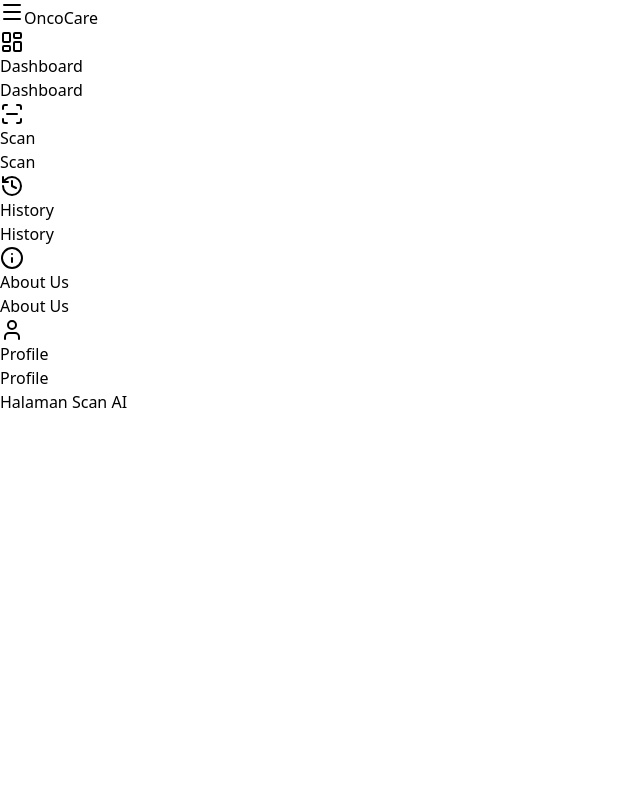
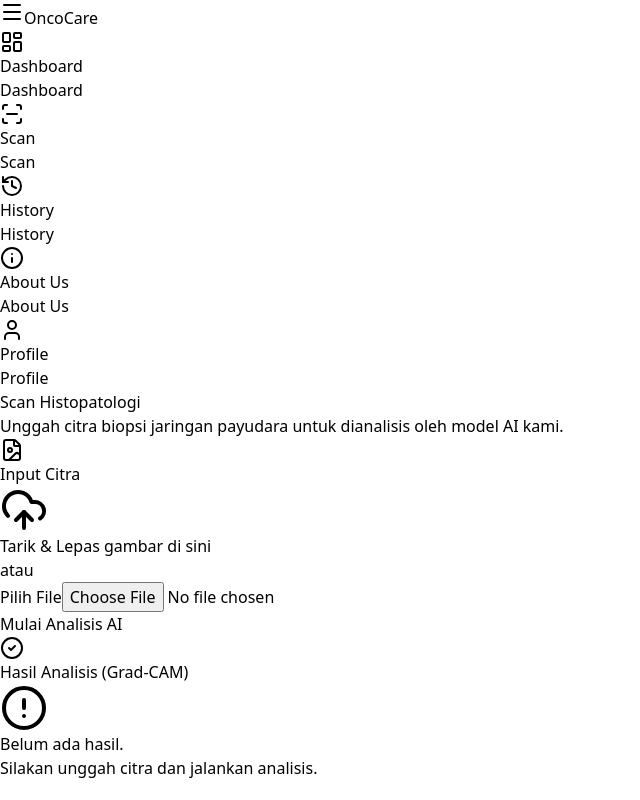
Before and after one commit to Mycticount-X/OncoCare, a React (Vite) app in the folder Frontend/: page /scan in a window 1280 px wide. Shown: the whole page, without its empty margins (0-640 px from the left). Built offline with nearby package versions, Linux system fonts and the light colour scheme.

Commit message:
Update: Scanning Page & Backend Placeholder

```diff
--- a/Frontend/src/App.tsx
+++ b/Frontend/src/App.tsx
@@ -1,9 +1,8 @@
 import { BrowserRouter as Router, Routes, Route } from 'react-router-dom';
 import Navbar from './components/Navbar';
+import Scan from './pages/Scan';
 
-// Placeholder untuk 5 halaman (Nanti bisa dipisah ke file masing-masing di folder src/pages/)
 const Dashboard = () => <div className="p-8 text-2xl font-bold">Halaman Dashboard</div>;
-const Scan = () => <div className="p-8 text-2xl font-bold">Halaman Scan AI</div>;
 const History = () => <div className="p-8 text-2xl font-bold">Halaman Riwayat Pemeriksaan</div>;
 const AboutUs = () => <div className="p-8 text-2xl font-bold">Halaman Tentang Kami</div>;
 const Profile = () => <div className="p-8 text-2xl font-bold">Halaman Profil Pengguna</div>;
@@ -12,10 +11,7 @@
   return (
     <Router>
       <div className="flex h-screen bg-gray-50">
-        {/* Sidebar / Navbar di kiri */}
         <Navbar />
-
-        {/* Area Konten Utama di kanan */}
         <div className="flex-1 overflow-y-auto">
           <Routes>
             <Route path="/" element={<Dashboard />} />
--- /dev/null
+++ b/Frontend/src/pages/Scan.tsx
@@ -0,0 +1,169 @@
+import { useState, type DragEvent, type ChangeEvent } from 'react';
+import { UploadCloud, FileImage, Loader2, AlertCircle, CheckCircle2 } from 'lucide-react';
+
+interface ScanResult {
+    prediction: string;
+    confidence: number;
+    gradcam_image: string;
+}
+
+export default function Scan() {
+    const [selectedFile, setSelectedFile] = useState<File | null>(null);
+    const [previewUrl, setPreviewUrl] = useState<string | null>(null);
+    const [isLoading, setIsLoading] = useState<boolean>(false);
+    const [result, setResult] = useState<ScanResult | null>(null);
+    const [error, setError] = useState<string | null>(null);
+
+    const handleDragOver = (e: DragEvent<HTMLDivElement>) => {
+        e.preventDefault();
+    };
+
+    const handleDrop = (e: DragEvent<HTMLDivElement>) => {
+        e.preventDefault();
+        if (e.dataTransfer.files && e.dataTransfer.files[0]) {
+            handleFile(e.dataTransfer.files[0]);
+        }
+    };
+
+    const handleChange = (e: ChangeEvent<HTMLInputElement>) => {
+        if (e.target.files && e.target.files[0]) {
+            handleFile(e.target.files[0]);
+        }
+    };
+
+    const handleFile = (file: File) => {
+        if (!file.type.startsWith('image/')) {
+            setError('Mohon unggah file berupa gambar (JPEG/PNG).');
+            return;
+        }
+        setError(null);
+        setResult(null);
+        setSelectedFile(file);
+        setPreviewUrl(URL.createObjectURL(file));
+    };
+
+    const handleScan = async () => {
+        if (!selectedFile) return;
+
+        setIsLoading(true);
+        setError(null);
+
+        const formData = new FormData();
+        formData.append('file', selectedFile);
+
+        try {
+            const response = await fetch('http://localhost:8000/api/scan', {
+                method: 'POST',
+                body: formData,
+            });
+
+            if (!response.ok) {
+                throw new Error('Terjadi kesalahan pada server.');
+            }
+
+            const data = await response.json();
+            setResult(data.result);
+        } catch (err) {
+            setError('Gagal terhubung ke server backend. Pastikan FastAPI berjalan.');
+            console.error(err);
+        } finally {
+            setIsLoading(false);
+        }
+    };
+
+    return (
+        <div className="p-8 max-w-5xl mx-auto">
+            <div className="mb-8">
+                <h1 className="text-3xl font-bold text-gray-800">Scan Histopatologi</h1>
+                <p className="text-gray-500 mt-2">Unggah citra biopsi jaringan payudara untuk dianalisis oleh model AI kami.</p>
+            </div>
+
+            <div className="grid grid-cols-1 md:grid-cols-2 gap-8">
+                <div className="bg-white p-6 rounded-2xl shadow-sm border">
+                    <h2 className="text-xl font-semibold mb-4 flex items-center gap-2">
+                        <FileImage className="text-blue-500" /> Input Citra
+                    </h2>
+
+                    <div
+                        onDragOver={handleDragOver}
+                        onDrop={handleDrop}
+                        className={`border-2 border-dashed rounded-xl p-8 text-center transition-colors cursor-pointer
+                            ${previewUrl ? 'border-blue-300 bg-blue-50' : 'border-gray-300 hover:border-blue-400 hover:bg-gray-50'}`}
+                    >
+                        {previewUrl ? (
+                            <img src={previewUrl} alt="Preview" className="max-h-64 mx-auto rounded-lg shadow-sm" />
+                        ) : (
+                            <div className="flex flex-col items-center justify-center py-8">
+                                <UploadCloud size={48} className="text-gray-400 mb-4" />
+                                <p className="text-gray-600 font-medium">Tarik & Lepas gambar di sini</p>
+                                <p className="text-gray-400 text-sm mt-1">atau</p>
+                                <label className="mt-4 bg-blue-600 text-white px-4 py-2 rounded-lg cursor-pointer hover:bg-blue-700 transition-colors">
+                                    Pilih File
+                                    <input type="file" className="hidden" accept="image/*" onChange={handleChange} />
+                                </label>
+                            </div>
+                        )}
+                    </div>
+
+                    {error && (
+                        <div className="mt-4 p-3 bg-red-50 text-red-600 rounded-lg flex items-center gap-2 text-sm">
+                            <AlertCircle size={16} /> {error}
+                        </div>
+                    )}
+
+                    <button
+                        onClick={handleScan}
+                        disabled={!selectedFile || isLoading}
+                        className={`w-full mt-6 py-3 rounded-xl font-semibold flex justify-center items-center gap-2 transition-all
+                            ${!selectedFile ? 'bg-gray-200 text-gray-400 cursor-not-allowed' :
+                                isLoading ? 'bg-blue-400 text-white cursor-wait' : 'bg-blue-600 text-white hover:bg-blue-700 shadow-md hover:shadow-lg'}`}
+                    >
+                        {isLoading ? <><Loader2 className="animate-spin" /> Menganalisis...</> : 'Mulai Analisis AI'}
+                    </button>
+                </div>
+
+                <div className="bg-white p-6 rounded-2xl shadow-sm border flex flex-col">
+                    <h2 className="text-xl font-semibold mb-4 flex items-center gap-2">
+                        <CheckCircle2 className="text-green-500" /> Hasil Analisis (Grad-CAM)
+                    </h2>
+
+                    {result ? (
+                        <div className="flex-1 flex flex-col animate-in fade-in duration-500">
+                            <div className={`p-4 rounded-xl mb-6 border ${result.prediction === 'Malignant' ? 'bg-red-50 border-red-200' : 'bg-green-50 border-green-200'}`}>
+                                <p className="text-sm text-gray-600 font-medium mb-1">Prediksi Kelas:</p>
+                                <h3 className={`text-2xl font-bold ${result.prediction === 'Malignant' ? 'text-red-700' : 'text-green-700'}`}>
+                                    {result.prediction}
+                                </h3>
+                                <div className="mt-3">
+                                    <div className="flex justify-between text-sm mb-1">
+                                        <span className="text-gray-600">Tingkat Keyakinan (Confidence)</span>
+                                        <span className="font-semibold">{Math.round(result.confidence * 100)}%</span>
+                                    </div>
+                                    <div className="w-full bg-gray-200 rounded-full h-2">
+                                        <div
+                                            className={`h-2 rounded-full ${result.prediction === 'Malignant' ? 'bg-red-500' : 'bg-green-500'}`}
+                                            style={{ width: `${result.confidence * 100}%` }}
+                                        ></div>
+                                    </div>
+                                </div>
+                            </div>
+
+                            <div className="flex-1">
+                                <p className="text-sm text-gray-600 font-medium mb-3">Peta Aktivasi Grad-CAM:</p>
+                                <div className="border rounded-xl overflow-hidden bg-gray-50 flex items-center justify-center min-h-[250px]">
+                                    <img src={result.gradcam_image} alt="Grad-CAM Result" className="max-h-64 object-contain" />
+                                </div>
+                                <p className="text-xs text-gray-400 mt-2 italic">*Area berwarna merah/panas menunjukkan bagian citra yang paling mempengaruhi keputusan model ResNet50.</p>
+                            </div>
+                        </div>
+                    ) : (
+                        <div className="flex-1 flex flex-col items-center justify-center text-gray-400 text-center">
+                            <AlertCircle size={48} className="mb-4 text-gray-300" />
+                            <p>Belum ada hasil.<br/>Silakan unggah citra dan jalankan analisis.</p>
+                        </div>
+                    )}
+                </div>
+            </div>
+        </div>
+    );
+}
```
Also changed, not shown: 2 other files (tests, documents, lock files or other folders).
